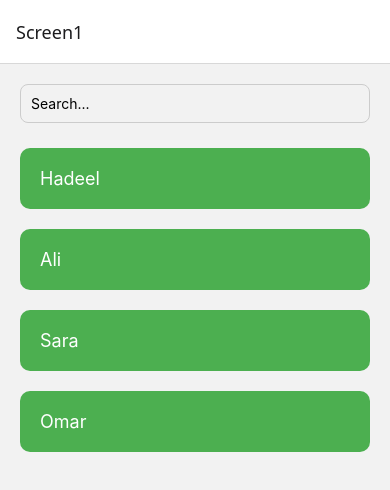
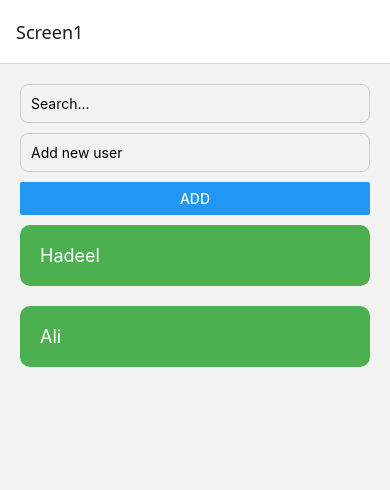
Before and after one commit to hadeelabbadi/JoVision-RN-tasks, a React Native app: screen /Screen1 in a window 390 px wide. Shown: the top 490 px of the page. Built offline with nearby package versions, Linux system fonts and the light colour scheme.

Commit message:
Task 37 - Add user functionality with search

```diff
--- a/Tasks/Screen1.js
+++ b/Tasks/Screen1.js
@@ -5,26 +5,40 @@ import {
   FlatList,
   StyleSheet,
   TextInput,
+  Button,
 } from 'react-native';
 import { useState } from 'react';
 
 export default function Screen1({ navigation }) {
-  const users = [
+  const [users, setUsers] = useState([
     { id: '1', name: 'Hadeel' },
     { id: '2', name: 'Ali' },
-    { id: '3', name: 'Sara' },
-    { id: '4', name: 'Omar' },
-  ];
+  ]);
 
   const [query, setQuery] = useState('');
+  const [newName, setNewName] = useState('');
 
-  // فلترة حسب البحث (case-insensitive)
+  // فلترة
   const filtered = users.filter(u =>
     u.name.toLowerCase().includes(query.toLowerCase())
   );
 
+  // إضافة عنصر
+  const addUser = () => {
+    if (newName.trim() === '') return;
+
+    const newUser = {
+      id: Date.now().toString(),
+      name: newName,
+    };
+
+    setUsers([...users, newUser]);
+    setNewName('');
+  };
+
   return (
     <View style={styles.container}>
+      {/* search */}
       <TextInput
         style={styles.input}
         placeholder="Search..."
@@ -32,12 +46,19 @@ export default function Screen1({ navigation }) {
         onChangeText={setQuery}
       />
 
+      {/* add user */}
+      <TextInput
+        style={styles.input}
+        placeholder="Add new user"
+        value={newName}
+        onChangeText={setNewName}
+      />
+
+      <Button title="Add" onPress={addUser} />
+
       <FlatList
         data={filtered}
         keyExtractor={(item) => item.id}
-        ListEmptyComponent={
-          <Text style={styles.empty}>No results</Text>
-        }
         renderItem={({ item }) => (
           <TouchableOpacity
             style={styles.card}
@@ -54,31 +75,25 @@ export default function Screen1({ navigation }) {
 }
 
 const styles = StyleSheet.create({
-  container: {
-    flex: 1,
-    padding: 20,
-  },
+  container: { flex: 1, padding: 20 },
+
   input: {
     borderWidth: 1,
     borderColor: '#ccc',
     borderRadius: 8,
     padding: 10,
-    marginBottom: 15,
+    marginBottom: 10,
   },
+
   card: {
     backgroundColor: '#4CAF50',
     padding: 20,
     marginVertical: 10,
     borderRadius: 10,
-    elevation: 5,
   },
+
   text: {
     color: 'white',
     fontSize: 18,
   },
-  empty: {
-    textAlign: 'center',
-    marginTop: 20,
-    color: '#888',
-  },
 });
```
